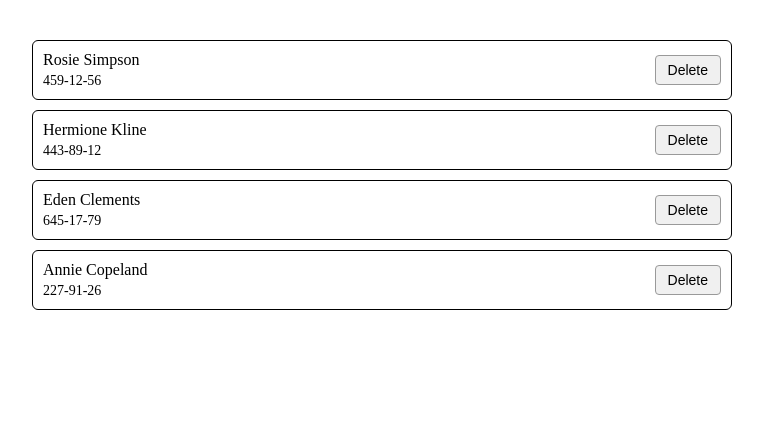
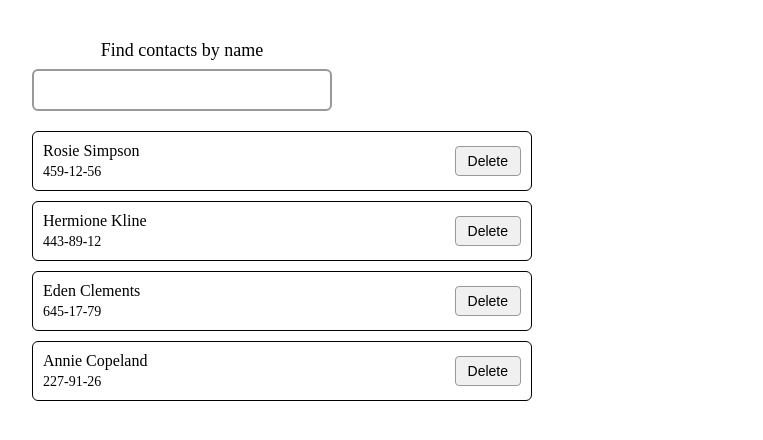
Before and after one commit to RomanSRDK/goit-react-hw-03, a React (Vite) app: page / in a window 1280 px wide. Shown: the top 440 px of the page, without its empty margins (8-771 px from the left). Built offline with nearby package versions, Linux system fonts and the light colour scheme.

Commit message:
step_2_DONE

```diff
--- a/src/App.css
+++ b/src/App.css
@@ -1,5 +1,5 @@
 #root {
-  max-width: 700px;
+  max-width: 500px;
   padding: 2rem;
   text-align: center;
 }
--- a/src/App.jsx
+++ b/src/App.jsx
@@ -1,8 +1,8 @@
 import { useState } from "react";
-import "./App.css";
 import ContactForm from "./components/ContactForm/ContactForm";
 import ContactList from "./components/ContactList/ContactList";
 import SearchBox from "./components/SearchBox/SearchBox";
+import "./App.css";
 
 function App() {
   const [contacts, setContacts] = useState([
@@ -12,12 +12,23 @@ function App() {
     { id: "id-4", name: "Annie Copeland", number: "227-91-26" },
   ]);
 
+  const [defaultFilterValue, setDefaultFilterValue] = useState("");
+
+  const handleChangeFilter = (value) => {
+    setDefaultFilterValue(value);
+  };
+
+  const filteredContacts = contacts.filter(({ name }) =>
+    // чтобы фильтр работал только по началу имени вместо метода includes() стоит использовать метод startsWith()
+    name.toLowerCase().startsWith(defaultFilterValue.trim().toLowerCase())
+  );
+
   return (
     <>
       {/* <h1>Phonebook</h1> */}
       <ContactForm />
-      <SearchBox />
-      <ContactList contacts={contacts} />
+      <SearchBox handleChangeFilter={handleChangeFilter} />
+      <ContactList contacts={filteredContacts} />
     </>
   );
 }
--- a/src/components/SearchBox/SearchBox.jsx
+++ b/src/components/SearchBox/SearchBox.jsx
@@ -1,5 +1,22 @@
-function SearchBox() {
-  return <div></div>;
+import { useId } from "react";
+import styles from "./SearchBox.module.css";
+
+function SearchBox({ handleChangeFilter }) {
+  const id = useId();
+
+  return (
+    <div className={styles.container}>
+      <label className={styles.label} htmlFor={id}>
+        Find contacts by name
+      </label>
+      <input
+        onChange={(evt) => handleChangeFilter(evt.target.value)}
+        className={styles.input}
+        type="text"
+        id={id}
+      />
+    </div>
+  );
 }
 
 export default SearchBox;
--- a/src/components/SearchBox/SearchBox.module.css
+++ b/src/components/SearchBox/SearchBox.module.css
@@ -0,0 +1,24 @@
+.container {
+  display: flex;
+  flex-direction: column;
+  gap: 8px;
+  max-width: 300px;
+  margin-bottom: 20px;
+}
+
+.label {
+  font-size: 18px;
+  font-weight: 500;
+}
+
+.input {
+  padding: 10px;
+  border: 2px solid #999;
+  border-radius: 6px;
+  font-size: 16px;
+  outline: none;
+}
+
+.input:focus {
+  border-color: #87cefa;
+}
```
